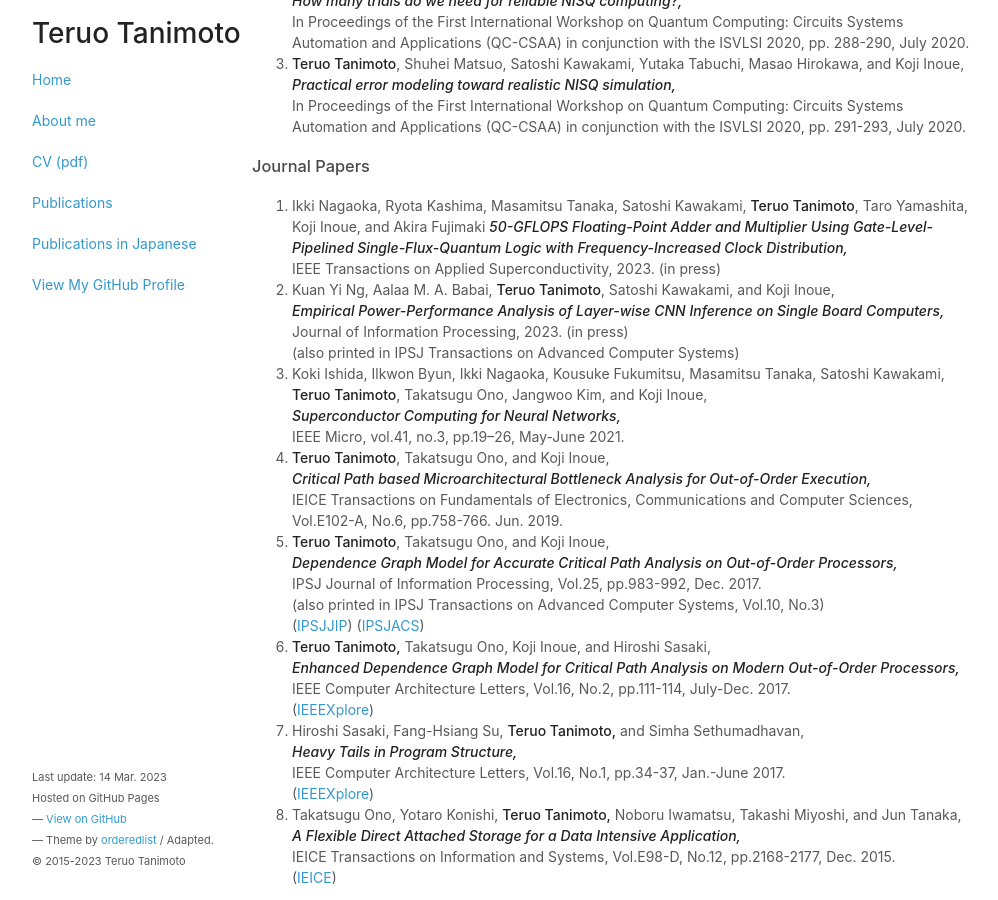
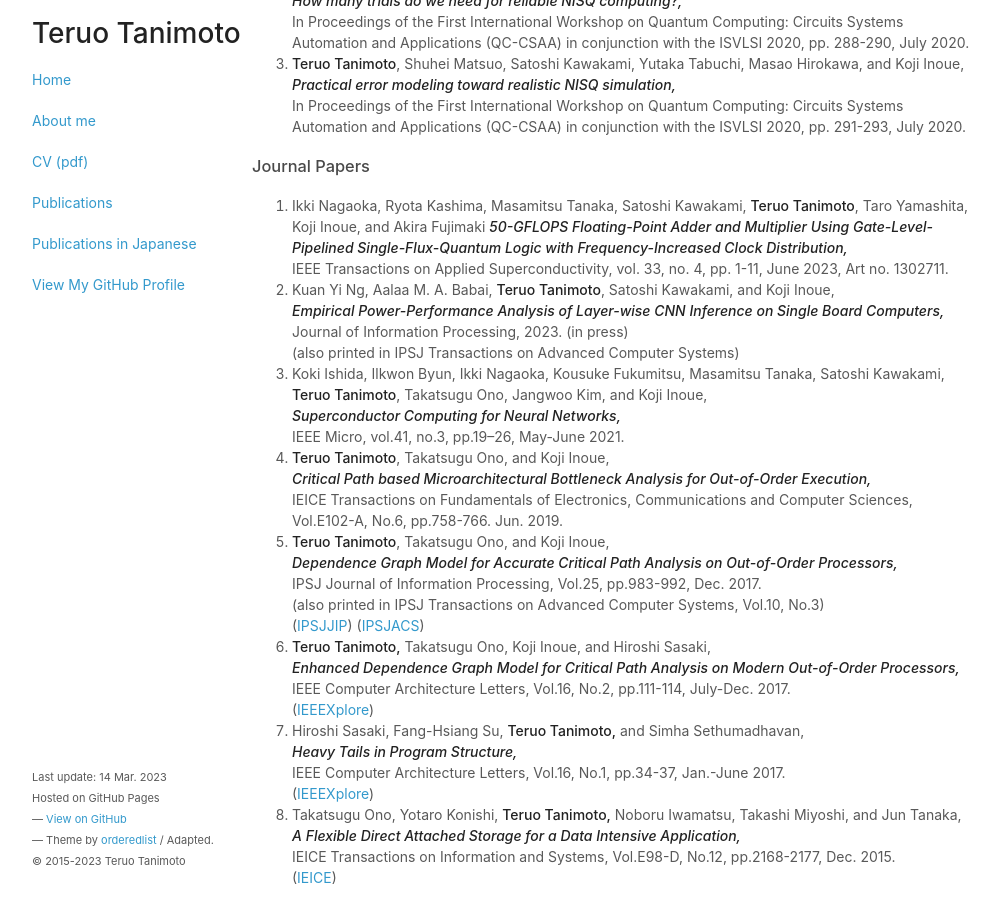
Before and after one commit to teruo41/teruo41.github.io, a Jekyll site: the page built from pubse.md, in a window 1280 px wide and 900 px high, scrolled down 1595 px. Shown: the whole window, without its empty margins (138-1136 px from the left). Built offline with Jekyll 4.4.1, drawn with Linux system fonts in a browser that asks for light colours.

Commit message:
Update pubse.md

```diff
--- a/pubse.md
+++ b/pubse.md
@@ -85,7 +85,7 @@ title: Publications
 
 0. Ikki Nagaoka, Ryota Kashima, Masamitsu Tanaka, Satoshi Kawakami, __Teruo Tanimoto__, Taro Yamashita, Koji Inoue, and Akira Fujimaki
    ***50-GFLOPS Floating-Point Adder and Multiplier Using Gate-Level-Pipelined Single-Flux-Quantum Logic with Frequency-Increased Clock Distribution,***
-   IEEE Transactions on Applied Superconductivity, 2023. (in press)
+   IEEE Transactions on Applied Superconductivity, vol. 33, no. 4, pp. 1-11, June 2023, Art no. 1302711.
 
 0. Kuan Yi Ng, Aalaa M. A. Babai, __Teruo Tanimoto__, Satoshi Kawakami, and Koji Inoue,
    ***Empirical Power-Performance Analysis of Layer-wise CNN Inference on Single Board Computers,***
```
